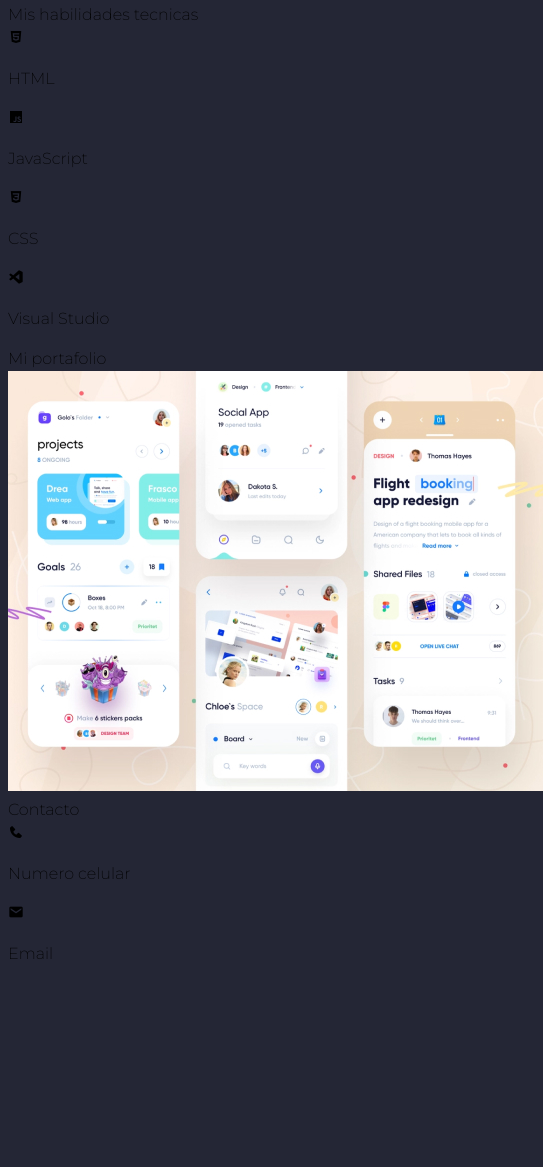
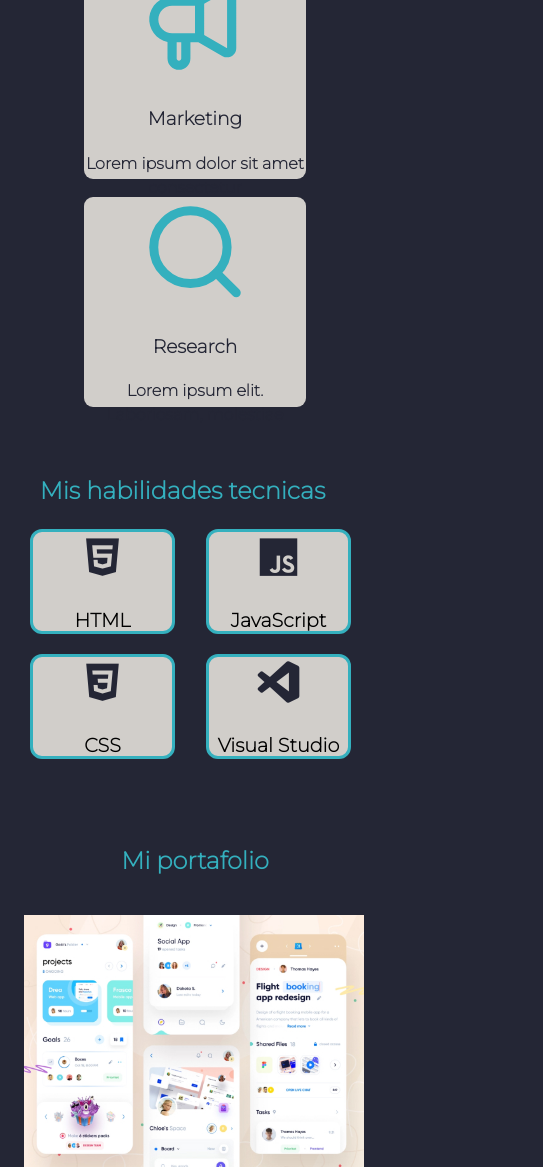
Before and after one commit to elcarlosfranco13/Portafolio-Academlo, a plain HTML site: page index.html in a window 390 px wide. Shown: the part 1566-2733 px from the top of the page, 543 px wide, since content can reach past the window. Before the commit the page ends 2548 px from the top, so only its background shows below. Drawn offline with nearby package versions, Linux system fonts and the light colour scheme.

Commit message:
"Version movil terminada"

```diff
--- a/index.html
+++ b/index.html
@@ -12,7 +12,8 @@
   <link rel="preconnect" href="https://fonts.gstatic.com" crossorigin>
   <link href="https://fonts.googleapis.com/css2?family=Montserrat:wght@200&display=swap" rel="stylesheet">
 </head>
-<body>
+
+<body translate="yes">
   <header class="navbar">
     <div class="navbar__container">
       <div id="menu" class="navbar__menu">
@@ -31,8 +32,8 @@
       </div>
     </div>
   </header>
+<main>
   <section class="header">
-
     <div class="header__image--container">
       <div class="image">
         <img src="foto4.png" alt="Model">
@@ -79,63 +80,73 @@
         </p>
       </div>
     </section>
-      <section id="services" class="services">Servicios
+    <section class="services">
       <div class="services__container">
-          <div class="design">
-            <i class="./pencil.svg"></i>
+        <h2>Servicios</h2>
+        <div class="box__services">
+          <object data="pencil.svg"></object>
           <h3 class="services_tittle">UX/UI Design</h3>
           <p>Lorem ipsum jkhdue jgsiow sss</p>
         </div>
-          <div class="marketing">
-            <i class="./speaker.svg"></i>
+        <div class="box__services">
+          <object data="speaker.svg"></object>
           <h3 class="services_tittle">Marketing</h3>
           <p>Lorem ipsum dolor sit amet consectetur</p>
         </div>
-          <div class="research">
-            <i class="./search.svg"></i>
+        <div class="box__services">
+          <object data="search.svg"></object>
           <h3 class="services_tittle">Research</h3>
           <p>Lorem ipsum elit. Laboriosam, molestiae </p>
         </div>
       </div>
     </section>
-      <section id="skills" class="skills">Mis habilidades tecnicas
+    <section id="skills" class="skills">
+      <h2>Mis habilidades tecnicas</h2>
       <div class="skills_container">
         <div class="skill__tech">
-            <i class='bx bxl-html5'></i>
+          <i id="skicon" class='bx bxl-html5'></i>
           <p class="skill__text--icon">HTML</p>
         </div>
         <div class="skill__tech">
-            <i class='bx bxl-javascript'></i>
+          <i id="skicon" class='bx bxl-javascript'></i>
           <p class="skill__text--icon">JavaScript</p>
         </div>
         <div class="skill__tech">
-            <i class='bx bxl-css3'></i>
+          <i id="skicon" class='bx bxl-css3'></i>
           <p class="skill__text--icon">CSS</p>
         </div>
         <div class="skill__tech">
-            <i class='bx bxl-visual-studio'></i>
+          <i id="skicon" class='bx bxl-visual-studio'></i>
           <p class="skill__text--icon">Visual Studio</p>
         </div>
       </div>
     </section>
-      <section id="portfolio" class="portfolio">Mi portafolio
+    <section id="portfolio" class="portfolio">
+      <h2>Mi portafolio</h2>
       <div class="portfolio__container">
-          <img src="ejemplo1.jpg">
+        <div class="portfolio__image">
+          <img src="ejemplo1.jpg"></div>
+        <div class="portfolio__image">
+          <img src="ejemplo2.jpg"></div>
+        <div class="portfolio__image">
+          <img src="ejemplo3.jpg"></div>
+          <div class="portfolio__image">
+          <img src="ejemplo5.jpg"></div>
       </div>
     </section>
-      <section id="contact" class="contact">Contacto
+    <section id="contact" class="contact">
+      <h2>Contacto</h2>
       <div class="contact__container">
         <div class="cellphone">
-            <i class='bx bxs-phone'></i>
+          <i id="contactIcon" class='bx bxs-phone'></i>
           <p>Numero celular</p>
         </div>
         <div class="email">
-            <i class='bx bxs-envelope'></i>
+          <i  id="contactIcon" class='bx bxs-envelope'></i>
           <p>Email</p>
         </div>
       </div>
     </section>
-
   </div>
   <script>
     btnClose.onclick = function () {
@@ -146,6 +157,7 @@
 
     }
   </script>
+</main>
+<footer class="footer">Hecho con ❤ en Academlo</footer>
 </body>
-
 </html>
--- a/style.css
+++ b/style.css
@@ -71,9 +71,7 @@ html {
   /* border: 5px solid lightblue; */
   border-radius: 15px;
 }
-.header_info{
-/* border: 5px solid pink; */
-}
+
 .header__social{
   /* border: 3px solid green; */
   background-color: grey;
@@ -91,12 +89,6 @@ html {
   width: 100%;
 }
 
-
-.wrapper {
-  /* width: 100px; */
-  margin-top: var(--navbar-height);
-}
-
 .aboutme p{
   color:var(--font-colortext)
 }
@@ -106,14 +98,58 @@ html {
 .description__container{
   color: var(--font-colortext)
 }
+.services__container{
+  font-weight: bold;
+}
+.services__container h2{
+  color: var(--font-colorheader);
+}
 
+.box__services{
+  background-color: var(--font-colortext);
+  color: var(--color-primary);
+  border-radius: 9px;
+}
 
+.skills h2{
+  color: var(--font-colorheader);
+  font-weight: bold;
+  text-align: center;
+}
+
+.skill__tech{
+  text-align: center;
+  background-color: var(--font-colortext);
+}
+#skicon{
+  font-size: 50px;
+  color: var(--color-primary);
+}
+
+.portfolio h2{
+  font-weight: bold;
+  color: var(--font-colorheader);
+}
+.contact h2{
+  font-weight: bold;
+  color: var(--font-colorheader);
+  text-align: center;
+}
+
+.contact__container{
+  font-weight: bold;
+
+}
+.contactIcon{
+  color: var(--font-colorheader);
+}
 
 span{
   color: var(--font-colorheader);
 }
+/* Media Querys */
 /* version movil */
-@media (max-width: 500px) {
+@media (max-width: 475px) {
   /* Diseño navbar */
   .navbar__list {
     flex-direction: column;
@@ -211,6 +247,7 @@ span{
 /* About me section */
 .aboutme{
   text-align: center;
+  margin-top: -2rem;
 
 }
 .description__container{
@@ -218,20 +255,107 @@ span{
   flex-direction: column;
   text-align: center;
 }
+/* Services section */
+.services{
+  margin-top: var(--navbar-height);
+}
 
+.services__container{
+  display: flex;
+    gap: 1.1rem;
+    width: 100%;
+    padding: 2px;
+    flex-direction: column;
+    align-items: center;
+    margin-top: -1rem;
 
+}
+.box__services{
+  width: 60%;
+  height: 210px;
+  text-align: center;
+}
+/* Skills Section */
 
-/* version escritorio */
-@media (min-width: 500px) {
-  .navbar_button {
-    display: none;
-  }
+.skills{
+  margin-top: 4rem;
+  margin-bottom: 4rem;
+  margin-left: -25px;
+}
+.skills_container{
+display: grid;
+grid-template-columns: repeat(2, .5fr);
+grid-template-rows: repeat(2, .5fr);
+grid-column-gap: 0px;
+grid-row-gap: 20px;
+font-size:larger;
+margin-left: 47px;
+font-weight: bold;
+}
+.skill__tech{
+  width: 145px;
+  border-radius: 12px;
+  height: 105px;
+  border: 3px solid var(--font-colorheader);
+}
+
+.portfolio{
+  display: flex;
+  flex-direction: column;
+  align-items: center;
+
+}
+.portfolio__image img{
+  width: 91%;
+  max-width: 100%;
+  margin: 1rem;
+}
+
+.contact__container{
+  display: flex;
+  flex-direction: row;
+  justify-content: center;
+  gap: 2rem;
+}
+
+.cellphone{
+  width: 100px;
+  height: 100px;
+  text-align: center;
+}
+
+.email{
+  width: 100px;
+  height: 100px;
+  text-align: center;
+}
+
+.email p{
+  font-weight: bold;
+  color: var(--font-colortext);
+}
+.cellphone p{
+  font-weight: bold;
+  color: var(--font-colortext);
+}
+
+#contactIcon{
+  font-size: 100px;
+  color: var(--font-colorheader);
+  border: 2px solid var(--font-colorheader);
+  background-color: var(--font-colortext);
+  border-radius: 8px;
+}
+
+.footer{
+  text-align: center;
+  margin-top: 6rem;
+  font-weight: 500;
+  color: #e5e5e5;
+}
+
+@media (min-width: 400px) {
   .btn--close {
     display: none;
   }
-  .navbar__list {
-    gap: 1.3rem;
-    justify-content: center;
-    align-items: center;
-  }
-}
+/* version escritorio */
```
Also changed, not shown: pencil.svg (added), search.svg (added), speaker.svg (added). Lines whose indentation alone changed are shown as unchanged.
